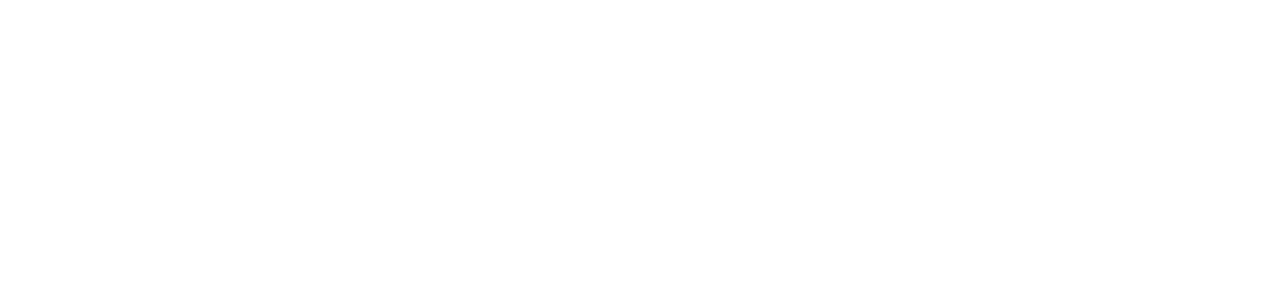
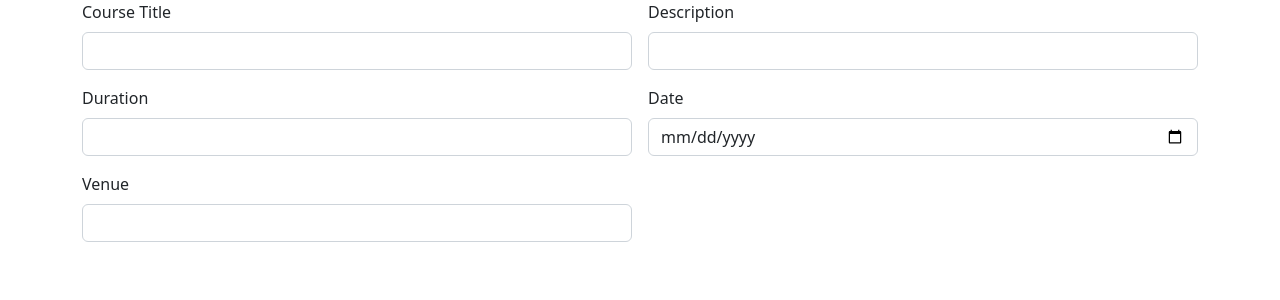
Before and after one commit to Asiyacm/Course-Angular-App, an Angular app: page / in a window 1280 px wide. Shown: the top 300 px of the page. Built offline with nearby package versions, Linux system fonts and the light colour scheme.

Commit message:
add commit

```diff
--- /dev/null
+++ b/src/app/add-course/add-course.component.html
@@ -0,0 +1,29 @@
+
+<div class="container">
+    <div class="row">
+        <div class="col col-12 col-sm-12 col-md-12 col-lg-12 col-xl-12 col-xxl-12">
+            <div class="row g-3">
+                <div class="col col-12 col-sm-12 col-md-6 col-lg-6 col-xl-6 col-xxl-6">
+                    <label for="" class="form-label">Course Title</label>
+                    <input type="text" class="form-control">
+                </div>
+                <div class="col col-12 col-sm-12 col-md-6 col-lg-6 col-xl-6 col-xxl-6">
+                    <label for="" class="form-label">Description</label>
+                    <input type="text" class="form-control">
+                </div>
+                <div class="col col-12 col-sm-12 col-md-6 col-lg-6 col-xl-6 col-xxl-6">
+                    <label for="" class="form-label">Duration</label>
+                    <input type="text" class="form-control">
+                </div>
+                <div class="col col-12 col-sm-12 col-md-6 col-lg-6 col-xl-6 col-xxl-6">
+                    <label for="" class="form-label">Date</label>
+                    <input type="date" name="" id="" class="form-control">
+                </div>
+                <div class="col col-12 col-sm-12 col-md-6 col-lg-6 col-xl-6 col-xxl-6">
+                    <label for="" class="form-label">Venue</label>
+                    <input type="text" class="form-control">
+                </div>
+            </div>
+        </div>
+    </div>
+</div>
--- a/src/app/app.component.html
+++ b/src/app/app.component.html
@@ -1,2 +1,2 @@
-
+<app-add-course></app-add-course>
 <router-outlet></router-outlet>
--- a/src/app/app.module.ts
+++ b/src/app/app.module.ts
@@ -3,10 +3,12 @@
 
 import { AppRoutingModule } from './app-routing.module';
 import { AppComponent } from './app.component';
+import { AddCourseComponent } from './add-course/add-course.component';
 
 @NgModule({
   declarations: [
-    AppComponent
+    AppComponent,
+    AddCourseComponent
   ],
   imports: [
     BrowserModule,
```
Also changed, not shown: src/app/add-course/add-course.component.ts (added, +10 -0 lines), src/app/add-course/add-course.component.css (added).
